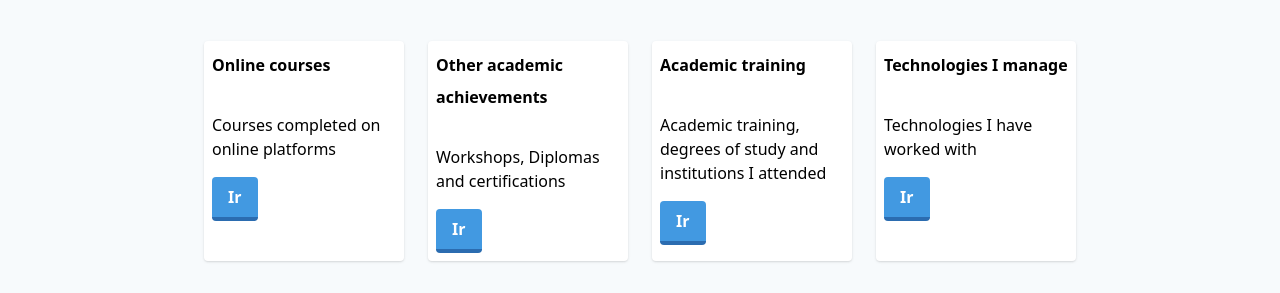
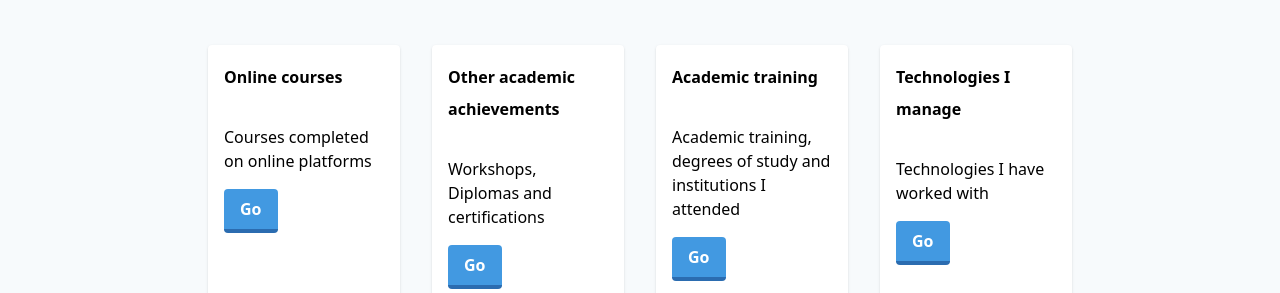
Before and after one commit to Randybry97z/portfolio, a Gatsby site: page / in a window 1280 px wide. Shown: the part 659-952 px from the top of the page. Built offline with nearby package versions, Linux system fonts and the light colour scheme; Gatsby itself is replaced by a stand-in of ours; no server answers.

```diff
--- a/src/components/education-nav.js
+++ b/src/components/education-nav.js
@@ -24,12 +24,12 @@
 				data.allEducationJson.edges.map((element,index)=>{
 					const { node } = element
 					return(
-						<article className="flex-1 bg-white shadow m-3 p-2 max-w-xs shadow bg-white rounded">
+						<article className="flex-1 bg-white shadow m-4 p-4 max-w-sm shadow bg-white rounded">
 							<header>
 								<p className="font-bold leading-loose">{node.title}</p>
 								<div className="mt-8">
 									<p className="font-light">{ node.description }</p>
-										<Link to={`/${node.slug}/`} className="btn inline-block mt-4">Ir</Link>
+										<Link to={`/${node.slug}/`} className="btn inline-block mt-4">Go</Link>
 								</div>
 							</header>
 						</article>
```
Also changed, not shown: static/favicon.ico.
